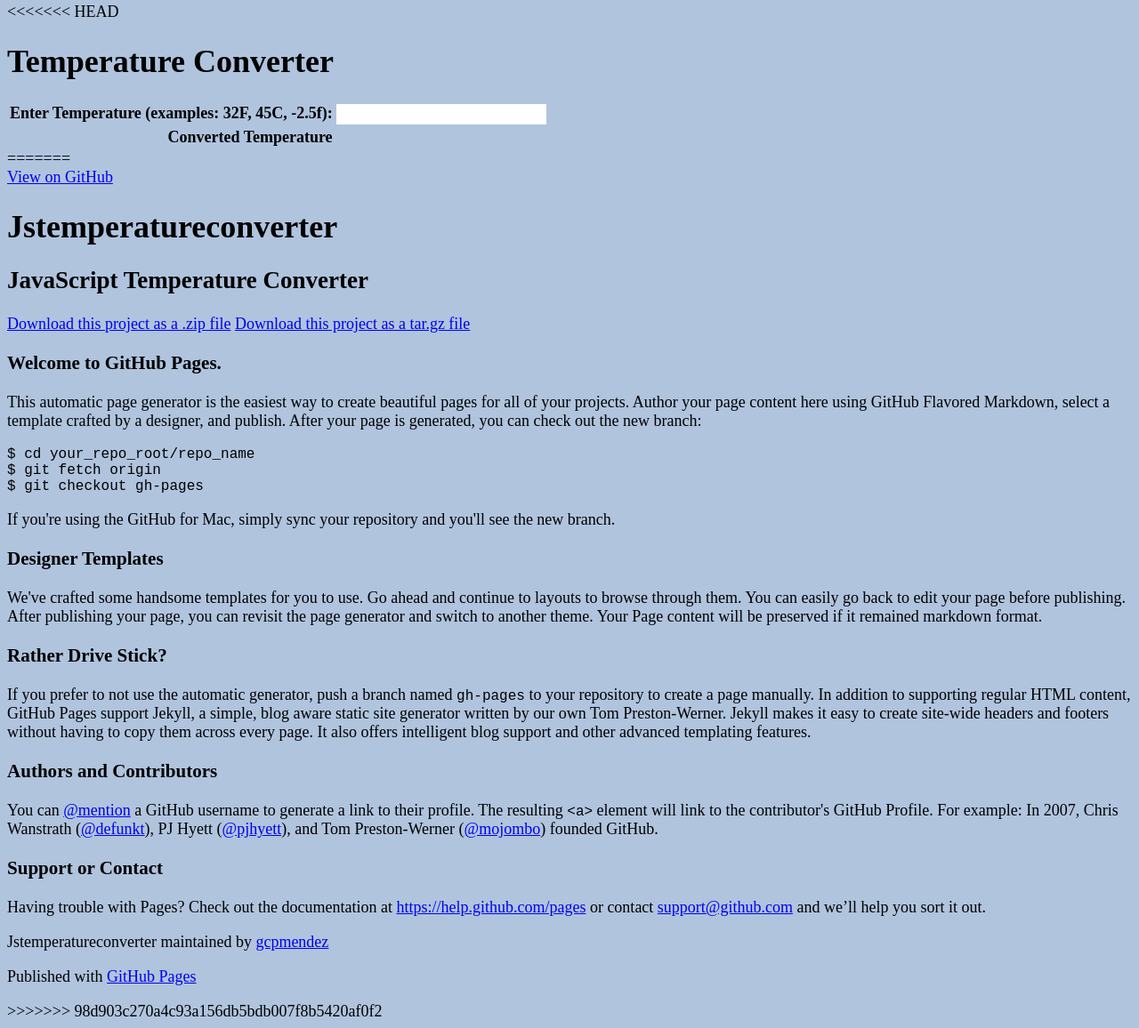
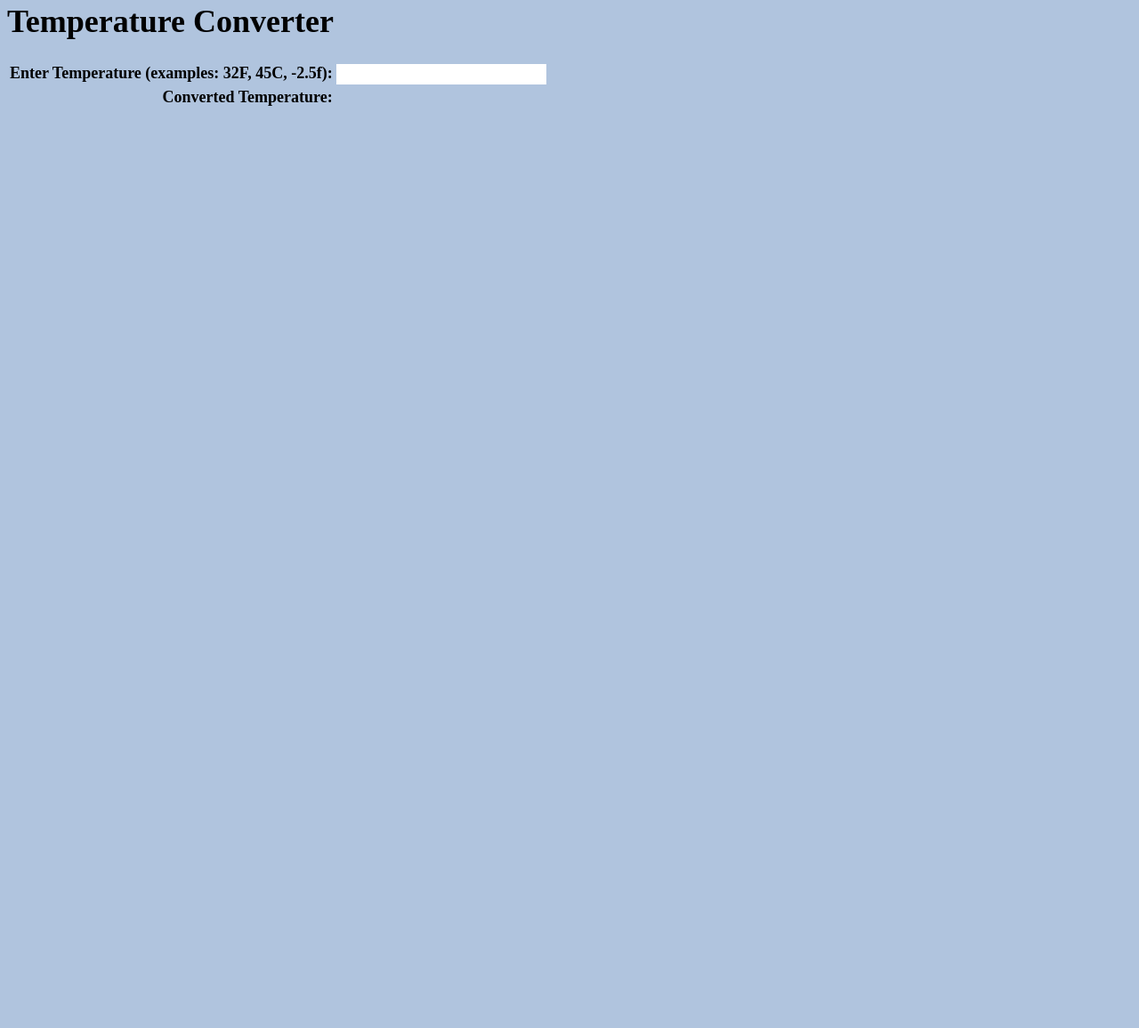
Before and after one commit to gcpmendez/JSTemperatureConverter, a plain HTML site: page index.html in a window 1280 px wide. Shown: the part 5-1161 px from the top of the page at 89% size. After the commit the page ends 800 px from the top, so only its background shows below. Drawn offline with Linux system fonts and the light colour scheme.

Commit message:
actualización

```diff
--- a/index.html
+++ b/index.html
@@ -1,11 +1,8 @@
-<!DOCTYPE html>
-<<<<<<< HEAD
-<html lang="en">
+<html>
   <head>
-  <meta http-equiv="Content-Type" content="text/html;" charset="UTF-8">
-  <title>
-  </title>
-  <link rel="stylesheet" href="global.css" type="text/css">
+      <meta http-equiv="Content-Type" content="text/html; charset=UTF-8">
+      <title>JavaScript Temperature Converter</title>
+      <link href="global.css" rel="stylesheet" type="text/css">
 
      <script type="text/javascript" src="temperature.js"></script>
   </head>
@@ -13,93 +10,13 @@
     <h1>Temperature Converter</h1>
     <table>
       <tr>
-      <th>Enter Temperature (examples: 32F, 45C, -2.5f):</th>
+        <th>Enter  Temperature (examples: 32F, 45C, -2.5f):</th>
         <td><input id="original" onchange="calculate();"></td>
       </tr>
       <tr>
-      <th>Converted Temperature</th>
-      <td><span class="outpud" id="converted"></span></td>
+        <th>Converted Temperature:</th>
+        <td><span class="output" id="converted"></span></td>
       </tr>
     </table>
-
   </body>
-=======
-<html>
-
-  <head>
-    <meta charset='utf-8'>
-    <meta http-equiv="X-UA-Compatible" content="chrome=1">
-    <meta name="description" content="Jstemperatureconverter : JavaScript Temperature Converter">
-
-    <link rel="stylesheet" type="text/css" media="screen" href="stylesheets/stylesheet.css">
-
-    <title>Jstemperatureconverter</title>
-  </head>
-
-  <body>
-
-    <!-- HEADER -->
-    <div id="header_wrap" class="outer">
-        <header class="inner">
-          <a id="forkme_banner" href="https://github.com/gcpmendez/JSTemperatureConverter">View on GitHub</a>
-
-          <h1 id="project_title">Jstemperatureconverter</h1>
-          <h2 id="project_tagline">JavaScript Temperature Converter</h2>
-
-            <section id="downloads">
-              <a class="zip_download_link" href="https://github.com/gcpmendez/JSTemperatureConverter/zipball/master">Download this project as a .zip file</a>
-              <a class="tar_download_link" href="https://github.com/gcpmendez/JSTemperatureConverter/tarball/master">Download this project as a tar.gz file</a>
-            </section>
-        </header>
-    </div>
-
-    <!-- MAIN CONTENT -->
-    <div id="main_content_wrap" class="outer">
-      <section id="main_content" class="inner">
-        <h3>
-<a id="welcome-to-github-pages" class="anchor" href="#welcome-to-github-pages" aria-hidden="true"><span class="octicon octicon-link"></span></a>Welcome to GitHub Pages.</h3>
-
-<p>This automatic page generator is the easiest way to create beautiful pages for all of your projects. Author your page content here using GitHub Flavored Markdown, select a template crafted by a designer, and publish. After your page is generated, you can check out the new branch:</p>
-
-<pre><code>$ cd your_repo_root/repo_name
-$ git fetch origin
-$ git checkout gh-pages
-</code></pre>
-
-<p>If you're using the GitHub for Mac, simply sync your repository and you'll see the new branch.</p>
-
-<h3>
-<a id="designer-templates" class="anchor" href="#designer-templates" aria-hidden="true"><span class="octicon octicon-link"></span></a>Designer Templates</h3>
-
-<p>We've crafted some handsome templates for you to use. Go ahead and continue to layouts to browse through them. You can easily go back to edit your page before publishing. After publishing your page, you can revisit the page generator and switch to another theme. Your Page content will be preserved if it remained markdown format.</p>
-
-<h3>
-<a id="rather-drive-stick" class="anchor" href="#rather-drive-stick" aria-hidden="true"><span class="octicon octicon-link"></span></a>Rather Drive Stick?</h3>
-
-<p>If you prefer to not use the automatic generator, push a branch named <code>gh-pages</code> to your repository to create a page manually. In addition to supporting regular HTML content, GitHub Pages support Jekyll, a simple, blog aware static site generator written by our own Tom Preston-Werner. Jekyll makes it easy to create site-wide headers and footers without having to copy them across every page. It also offers intelligent blog support and other advanced templating features.</p>
-
-<h3>
-<a id="authors-and-contributors" class="anchor" href="#authors-and-contributors" aria-hidden="true"><span class="octicon octicon-link"></span></a>Authors and Contributors</h3>
-
-<p>You can <a href="https://github.com/blog/821" class="user-mention">@mention</a> a GitHub username to generate a link to their profile. The resulting <code>&lt;a&gt;</code> element will link to the contributor's GitHub Profile. For example: In 2007, Chris Wanstrath (<a href="https://github.com/defunkt" class="user-mention">@defunkt</a>), PJ Hyett (<a href="https://github.com/pjhyett" class="user-mention">@pjhyett</a>), and Tom Preston-Werner (<a href="https://github.com/mojombo" class="user-mention">@mojombo</a>) founded GitHub.</p>
-
-<h3>
-<a id="support-or-contact" class="anchor" href="#support-or-contact" aria-hidden="true"><span class="octicon octicon-link"></span></a>Support or Contact</h3>
-
-<p>Having trouble with Pages? Check out the documentation at <a href="https://help.github.com/pages">https://help.github.com/pages</a> or contact <a href="mailto:support@github.com">support@github.com</a> and we’ll help you sort it out.</p>
-      </section>
-    </div>
-
-    <!-- FOOTER  -->
-    <div id="footer_wrap" class="outer">
-      <footer class="inner">
-        <p class="copyright">Jstemperatureconverter maintained by <a href="https://github.com/gcpmendez">gcpmendez</a></p>
-        <p>Published with <a href="http://pages.github.com">GitHub Pages</a></p>
-      </footer>
-    </div>
-
-
-
-  </body>
->>>>>>> 98d903c270a4c93a156db5bdb007f8b5420af0f2
 </html>
```
Lines whose indentation alone changed are shown as unchanged.
